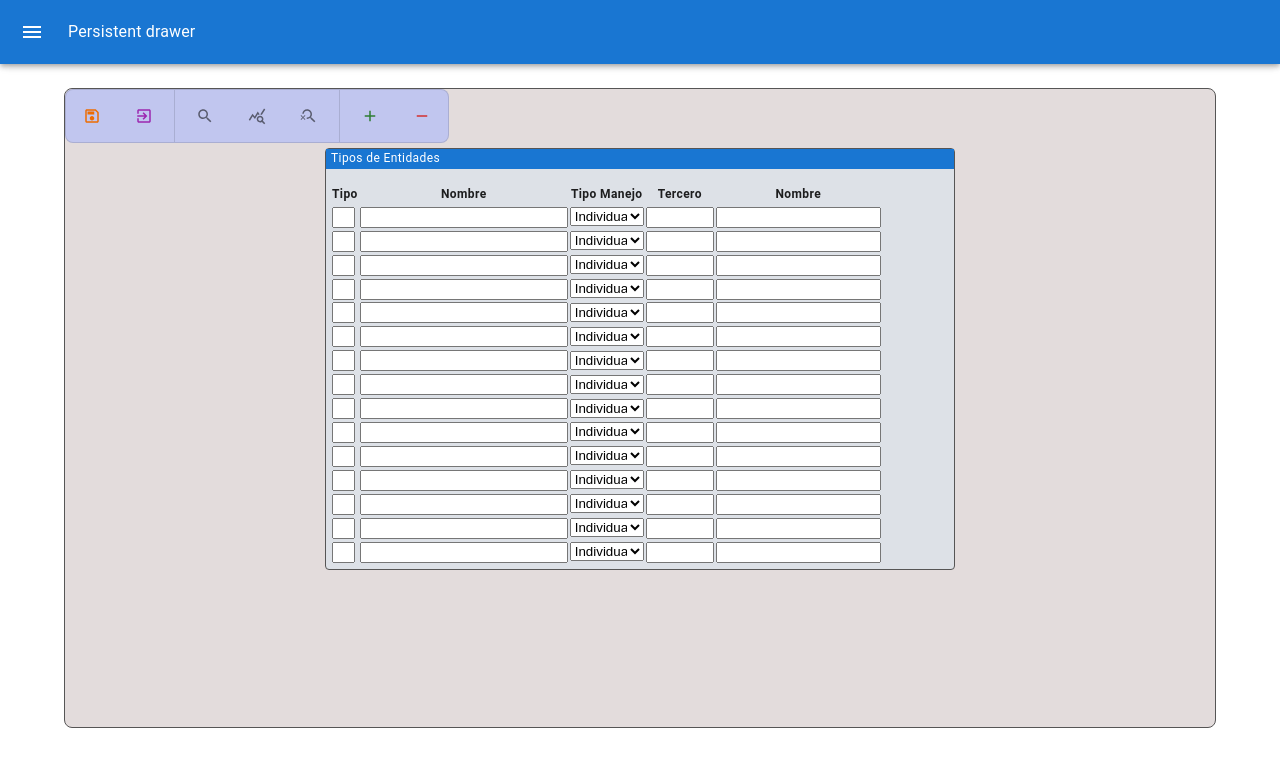
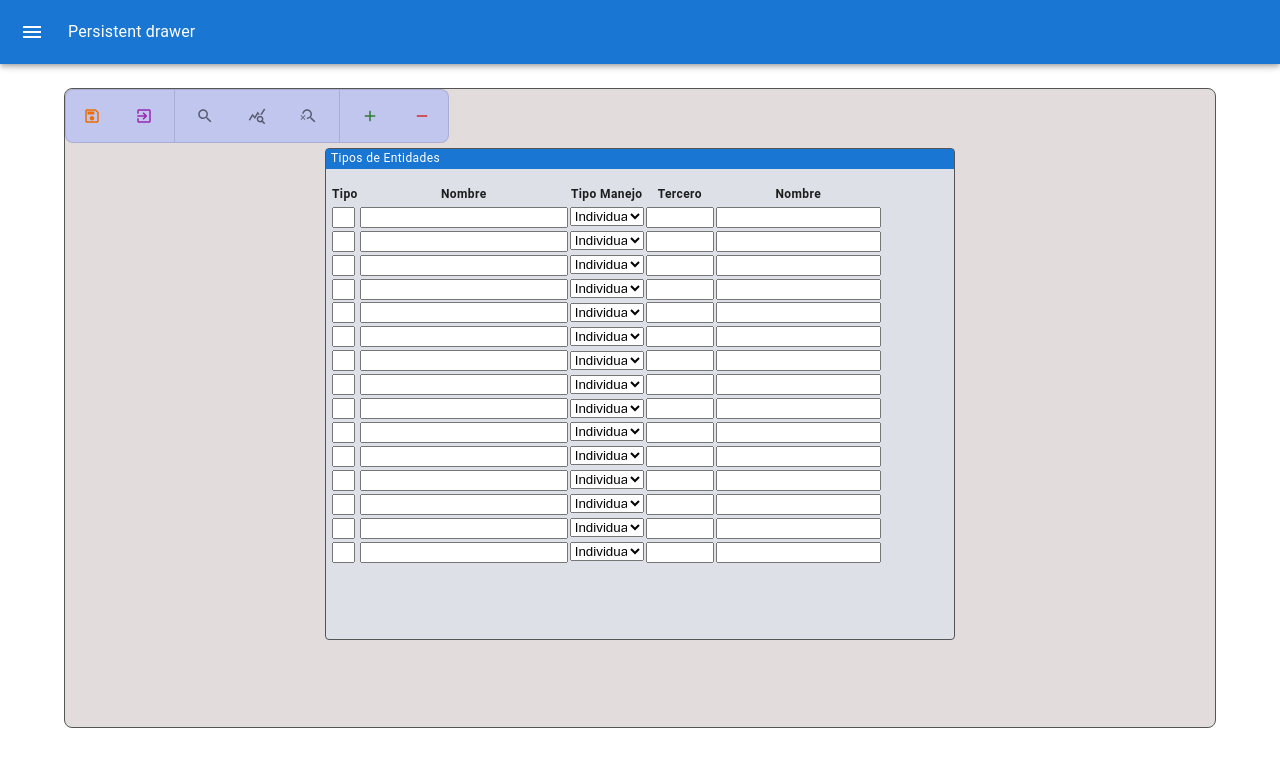
Before and after one commit to wilisaza/test_mui, a React (Create React App) app: page / in a window 1280 px wide. Shown: the top 766 px of the page. Built offline with nearby package versions, Linux system fonts and the light colour scheme.

Commit message:
Prueba scroll, elemento <select>  y extracción de trigger

```diff
--- a/src/components/Field.js
+++ b/src/components/Field.js
@@ -1,6 +1,6 @@
 import React from "react";
 
-function Field({ item, index }) {
+function Field({ item, index, fieldValue }) {
   const FieldType = () => {
     switch (item["-ItemType"]) {
       case "Text Item":
@@ -9,6 +9,7 @@ function Field({ item, index }) {
             key={item["-Name"] + "-" + index}
             id={item["-Name"] + "-" + index}
             type="text"
+            value={fieldValue}
             style={{
               width: parseInt(item["-Width"]),
               //height: parseInt(item["-Height"]),
@@ -26,9 +27,15 @@ function Field({ item, index }) {
               width: parseInt(item["-Width"]),
             }}
           >
-            {item.ListItemElement.map((opt) => (
-              <option value={opt["-Value"]}>{opt["-Name"]}</option>
-            ))}
+            {item.ListItemElement.map((opt) =>
+              opt["-Value"] === fieldValue ? (
+                <option value={opt["-Value"]} selected>
+                  {opt["-Name"]}
+                </option>
+              ) : (
+                <option value={opt["-Value"]}>{opt["-Name"]}</option>
+              )
+            )}
           </select>
         );
 
@@ -38,6 +45,7 @@ function Field({ item, index }) {
             key={item["-Name"] + "-" + index}
             id={item["-Name"] + "-" + index}
             type="text"
+            value={fieldValue}
             style={{
               width: parseInt(item["-Width"]),
               //height: parseInt(item["-Height"]),
--- a/src/components/Form.js
+++ b/src/components/Form.js
@@ -21,30 +21,16 @@ import Divider from "@mui/material/Divider";
 import FormBody from "./FormBody";
 import FormGrid from "./FormGrid";
 
-import orclFunctions from "../functions/orclApiFunctions";
-import jsFunctions from "../functions/jsFunctions";
-
 let factorSize = 1;
 let factorDisplay = 1.4;
 
 function Form({ formStruct }) {
   const [query, setQuery] = useState(false);
-  const [formData, setFormData] = useState([]);
 
-  /*const peticionGet = () => {
-    //(urlObj, "GET", objetoDb, filtroObj, setFormData)
-    orclFunctions.fetchApi(
-      formStruct.Connection.bk_url,
-      "GET",
-      "tipo_entidad",
-      "nit_compania=891480014",
-      setFormData
-    );
+  const enableQuery = () => {
+    setQuery(true);
   };
 
-  const handleClick = () => {
-    peticionGet();
-  };*/
   //console.log(formStruct);
   let wHeight = parseInt(formStruct.Window["-Height"]);
   let wWidth = parseInt(formStruct.Window["-Width"]);
@@ -107,7 +93,7 @@ function Form({ formStruct }) {
               <SearchIcon fontSize="inherit" />
             </IconButton>
           </Tooltip>
-          <Tooltip title="Ejecutar Consulta">
+          <Tooltip title="Ejecutar Consulta" onClick={enableQuery}>
             <IconButton size="small">
               <QueryStatsIcon fontSize="inherit" />
             </IconButton>
@@ -169,7 +155,11 @@ function Form({ formStruct }) {
               {formStruct.Window["-Title"]}
             </Box>
             <Box id="blockBox" padding="5px">
-              <FormBody dataBlock={formStruct.Block} data={formData} />
+              <FormBody
+                formStruct={formStruct}
+                query={query}
+                setQuery={setQuery}
+              />
             </Box>
           </Typography>
         </Box>
--- a/src/components/FormBody.js
+++ b/src/components/FormBody.js
@@ -1,13 +1,44 @@
-import React from "react";
+import React, { useState, useEffect } from "react";
 
 import Record from "./Record";
 
 import { keyExists } from "../functions/arrayFunctions";
 
-function FormBody({ dataBlock, data }) {
+import orclFunctions from "../functions/orclApiFunctions";
+import jsFunctions from "../functions/jsFunctions";
+
+function FormBody({ formStruct, query, setQuery }) {
   //if(dataBlock.isArray()) //Se necesita evaluar si se envía un solo bloque o un array de ellos
+  const [formData, setFormData] = useState([]);
+  const [indexData, setIndexData] = useState(0);
+
+  const extractData = (index) => {
+    if (index < formData.length) {
+      return formData[index];
+    }
+    return {};
+  };
+
+  const peticionGet = () => {
+    //(urlObj, "GET", objetoDb, filtroObj, setFormData)
+    orclFunctions.fetchApi(
+      formStruct.Connection.bk_url,
+      "GET",
+      "tipo_entidad",
+      "nit_compania=891480014",
+      setFormData
+    );
+  };
+
+  useEffect(() => {
+    if (query) {
+      peticionGet();
+      setQuery(false);
+    }
+  }, [query]);
 
   const BlockDef = () => {
+    let dataBlock = formStruct.Block;
     if (!Array.isArray(dataBlock)) {
       if (parseInt(dataBlock["-RecordsDisplayCount"]) > 1) {
         let rows = [];
@@ -24,14 +55,41 @@ function FormBody({ dataBlock, data }) {
           </tr>
         );
         rows.push(tableHead);
-        for (let i = 0; i < parseInt(dataBlock["-RecordsDisplayCount"]); i++) {
+        for (
+          let i = 0;
+          i <
+          Math.max(
+            parseInt(dataBlock["-RecordsDisplayCount"]),
+            formData.length
+          );
+          i++
+        ) {
           rows.push(
-            <Record dataBlock={dataBlock} index={i} displayLabel={false} />
+            <Record
+              dataBlock={dataBlock}
+              index={i}
+              displayLabel={false}
+              recordValue={extractData(i)}
+            />
           );
         }
-        return <table style={{ borderCollapse: "collapse" }}>{rows}</table>;
+        return (
+          <div
+            className={dataBlock["-ScrollbarCanvasName"]}
+            style={{ overflowY: "scroll", height: "450px" }}
+          >
+            <table style={{ borderCollapse: "collapse" }}>{rows}</table>
+          </div>
+        );
       }
-      return <Record dataBlock={dataBlock} index={0} displayLabel={true} />;
+      return (
+        <Record
+          dataBlock={dataBlock}
+          index={0}
+          displayLabel={true}
+          recordValue={extractData(0)}
+        />
+      );
     }
   };
 
--- a/src/components/Record.js
+++ b/src/components/Record.js
@@ -4,9 +4,10 @@ import Field from "./Field";
 
 import { keyExists } from "../functions/arrayFunctions";
 
-function Record({ dataBlock, index, displayLabel }) {
+function Record({ dataBlock, index, displayLabel, recordValue }) {
   const Rep = () => {
-    let rows = displayLabel ? (
+    //console.log("RecordValue", recordValue);
+    /* let rows = displayLabel ? (
       <></>
     ) : (
       <tr>
@@ -14,7 +15,11 @@ function Record({ dataBlock, index, displayLabel }) {
           dataBlock.Item.map((item) =>
             keyExists(item, "-CanvasName") ? (
               <td>
-                <Field item={item} index={index} />
+                <Field
+                  item={item}
+                  index={index}
+                  fieldValue={recordValue[item["-Name"].toLowerCase()]}
+                />
               </td>
             ) : (
               <></>
@@ -22,7 +27,47 @@ function Record({ dataBlock, index, displayLabel }) {
           )}
       </tr>
     );
-    return rows;
+    return rows;*/
+    let i;
+    let rows = [];
+    let { Item } = dataBlock;
+    let item = {};
+    if (displayLabel) {
+      return <></>;
+    } else {
+      for (i = 0; i < Item.length; i++) {
+        item = Item[i];
+        if (keyExists(item, "-CanvasName")) {
+          rows.push(
+            <td>
+              <Field
+                item={item}
+                index={index}
+                fieldValue={recordValue[item["-Name"].toLowerCase()]}
+              />
+            </td>
+          );
+        }
+        if (keyExists(item, "Trigger")) {
+          //El campo tiene Triggers
+          let trigger = item.Trigger;
+          if (!Array.isArray(trigger)) {
+            //Si trae un solo trigger
+            switch (trigger["-Name"]) {
+              case "POST-CHANGE":
+                let triggerText = trigger["-TriggerText"];
+                triggerText = triggerText.replace(/&#10;/g, "\n");
+                triggerText = triggerText.replace(/&#x9;/g, "\t");
+                console.log(triggerText);
+                break;
+              default:
+                break;
+            }
+          }
+        }
+      }
+      return <tr>{rows}</tr>;
+    }
   };
 
   return <Rep />;
```
